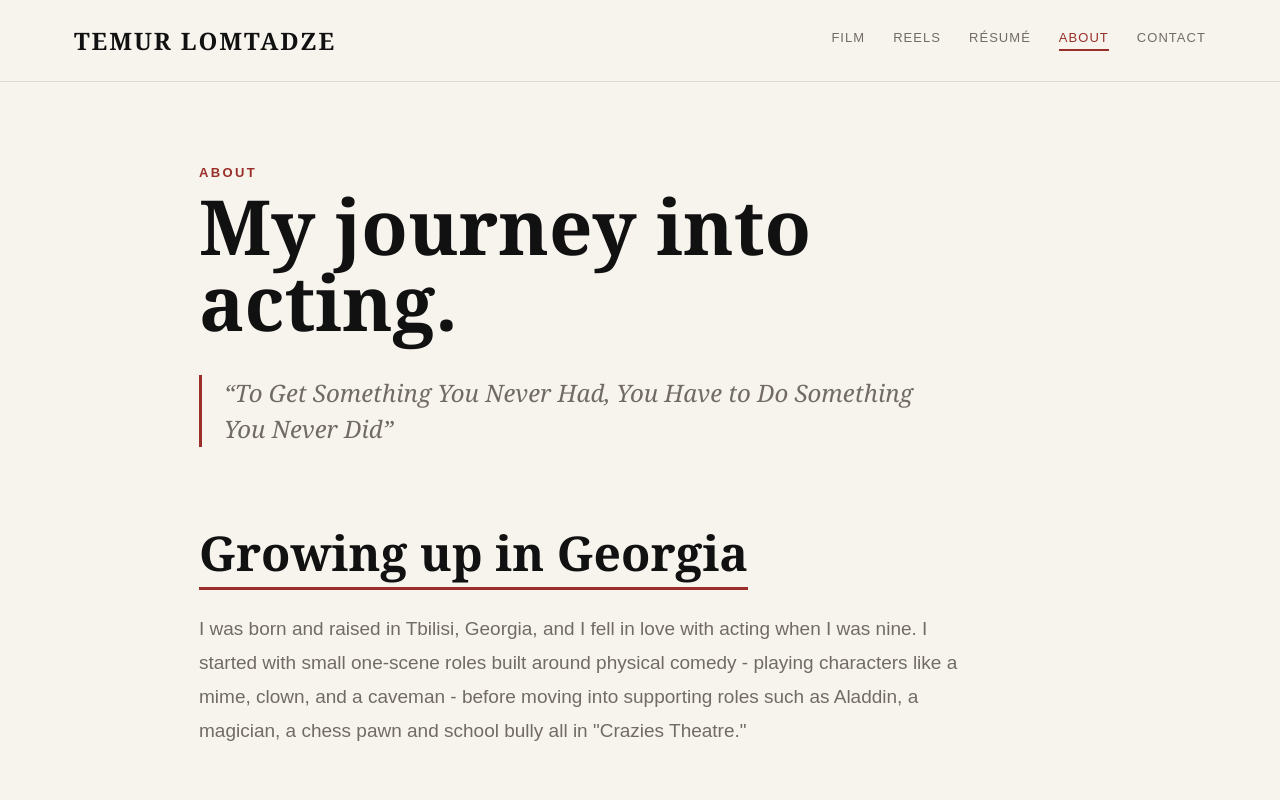
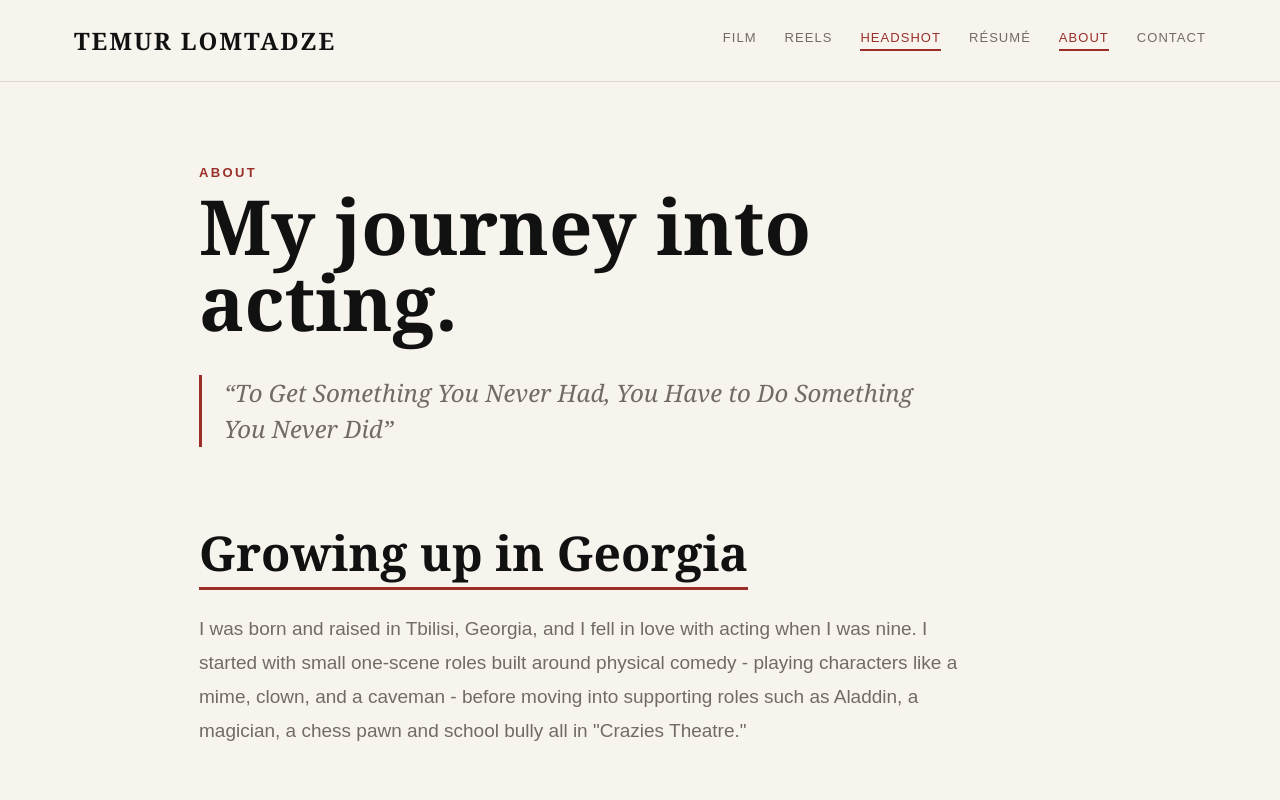
Before and after one commit to Tomlomtadze/Tom-Acting-Portfolio, a plain HTML site: page about.html in a window 1280 px wide. Shown: the top 800 px of the page. Drawn offline with Linux system fonts and the light colour scheme.

Commit message:
Update about.html

```diff
--- a/about.html
+++ b/about.html
@@ -21,6 +21,7 @@ TEMUR LOMTADZE
 <div class="nav-links">
 <a href="film.html">Film</a>
 <a href="reels.html">Reels</a>
+ <a href="headshot.html" class="active">Headshot</a>
 <a href="resume.html">Résumé</a>
 <a href="about.html" class="active">About</a>
 <a href="contact.html">Contact</a>
```
